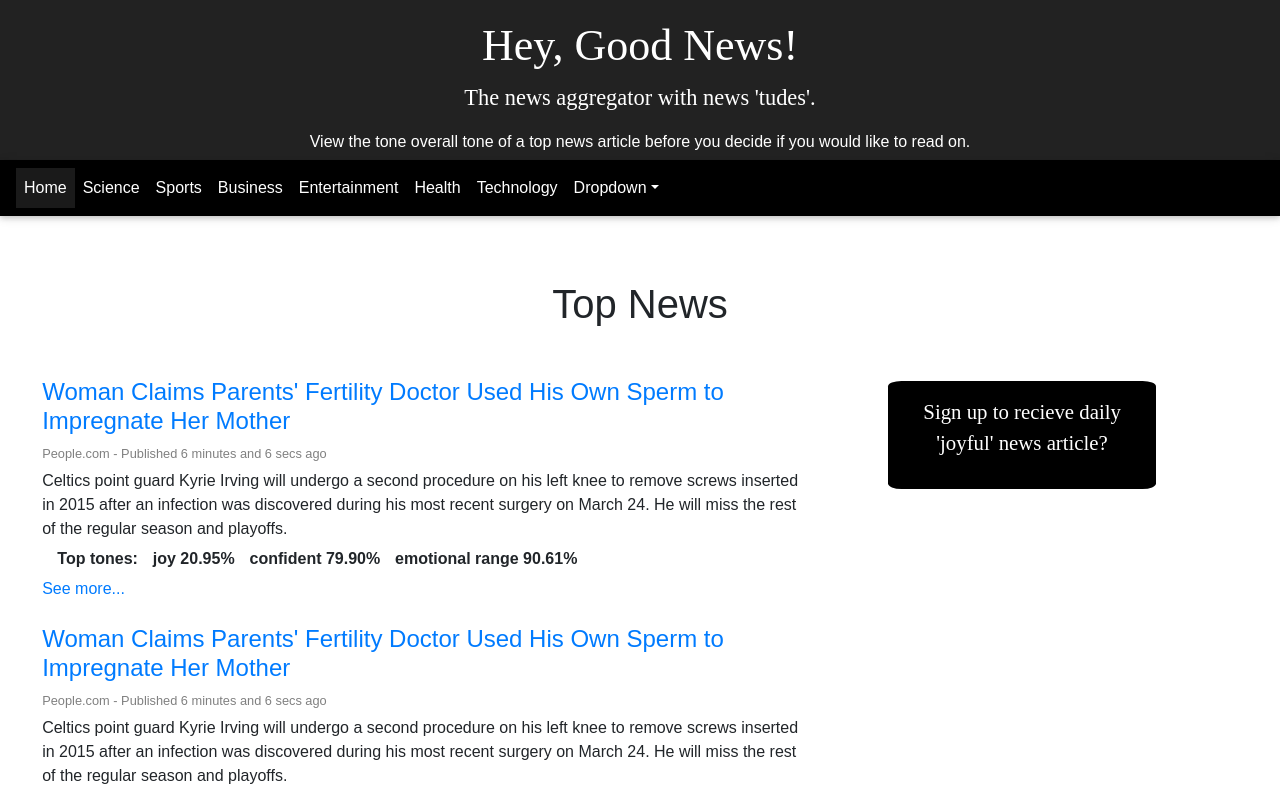
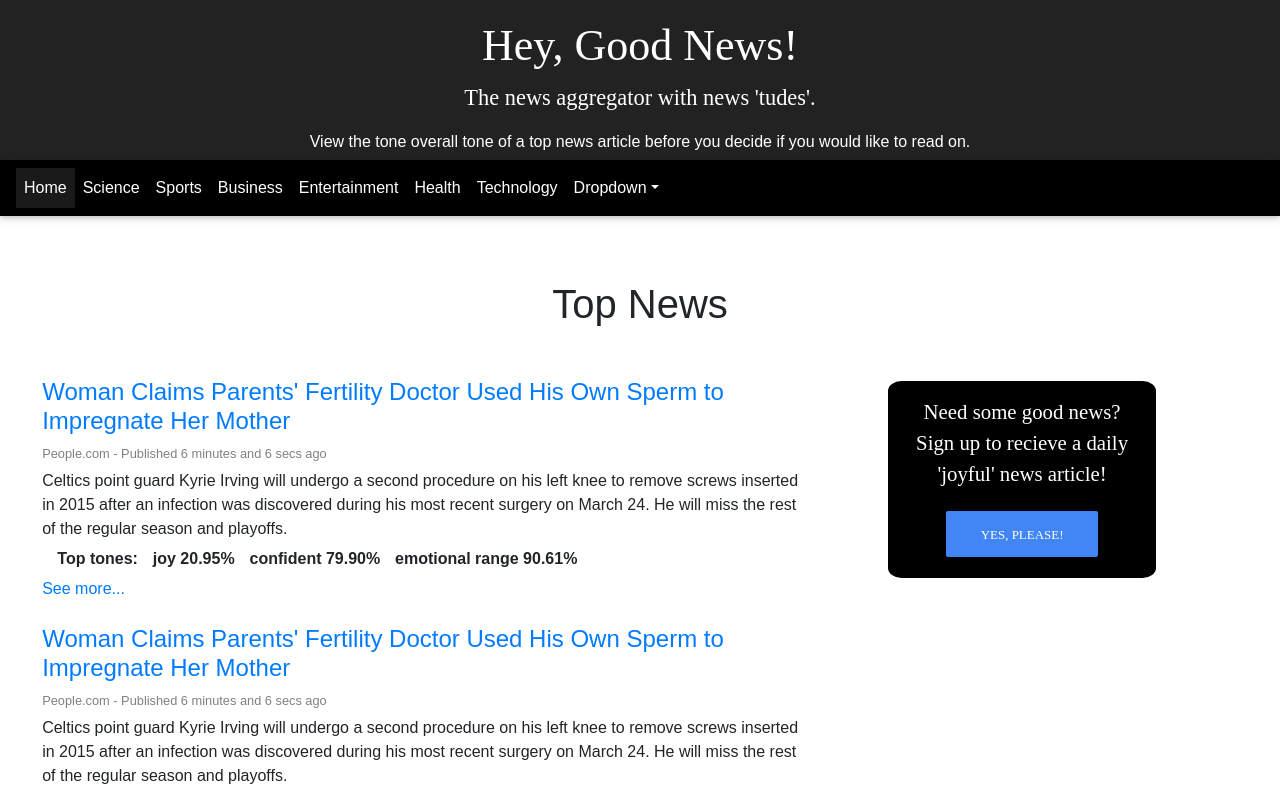
Before and after one commit to annestarley/Hey-Good-News-frontend-, a React (Create React App) app: page /top-news in a window 1280 px wide. Shown: the top 797 px of the page. Built offline with nearby package versions, Linux system fonts and the light colour scheme; no server answers; a web font is replaced by a local one.

Commit message:
basic modal added to the page

```diff
--- a/src/components/signup/SignupModal.js
+++ b/src/components/signup/SignupModal.js
@@ -1,8 +1,9 @@
+
 import React from 'react';
-import { Button, Modal, ModalBody, ModalHeader, ModalFooter } from 'mdbreact';
+import { Button, Modal, ModalBody, ModalHeader, ModalFooter, Input } from 'mdbreact';
 
 
-class ModalPage extends React.Component {
+class SignupModal extends React.Component {
   constructor(props) {
     super(props);
     this.state = {
@@ -21,11 +22,13 @@ class ModalPage extends React.Component {
   render() {
     return (
       <div>
-        <Button color="primary" onClick={this.toggle}>Launch demo modal</Button>
+        <Button color="primary" onClick={this.toggle}>Yes, please!</Button>
         <Modal isOpen={this.state.modal} toggle={this.toggle}>
-          <ModalHeader toggle={this.toggle}>Modal title</ModalHeader>
+          <ModalHeader toggle={this.toggle}>Daily Good News Sign Up</ModalHeader>
           <ModalBody>
-            Lorem ipsum dolor sit amet, consectetur adipisicing elit, sed do eiusmod tempor incididunt ut labore et dolore magna aliqua. Ut enim ad minim veniam, quis nostrud exercitation ullamco laboris nisi ut aliquip ex ea commodo consequat. Duis aute irure dolor in reprehenderit in voluptate velit esse cillum dolore eu fugiat nulla pariatur. Excepteur sint occaecat cupidatat non proident, sunt in culpa qui officia deserunt mollit anim id est laborum.
+            <p>Enter your first name and email address and we will send you a daily article where joy is the top tone.</p>
+            <Input label="Example label" icon="user" />
+            <Input label="Example label" icon="envelope" />
           </ModalBody>
           <ModalFooter>
             <Button color="secondary" onClick={this.toggle}>Close</Button>{' '}
@@ -37,4 +40,4 @@ class ModalPage extends React.Component {
   }
 }
 
-export default ModalPage;
+export default SignupModal;
--- a/src/components/signup/SignupTab.js
+++ b/src/components/signup/SignupTab.js
@@ -1,11 +1,11 @@
 import React from 'react'
-// import ModalPage from './signupModal'
+import SignupModal from './SignupModal'
 
 const SignupTab = () => {
   return (
     <div className='signup-tab'>
-      <p>Sign up to recieve daily 'joyful' news article?</p>
-      {/* <SignupModal /> */}
+      <p>Need some good news? Sign up to recieve a daily 'joyful' news article!</p>
+      <SignupModal />
     </div>
   )
 }
```
